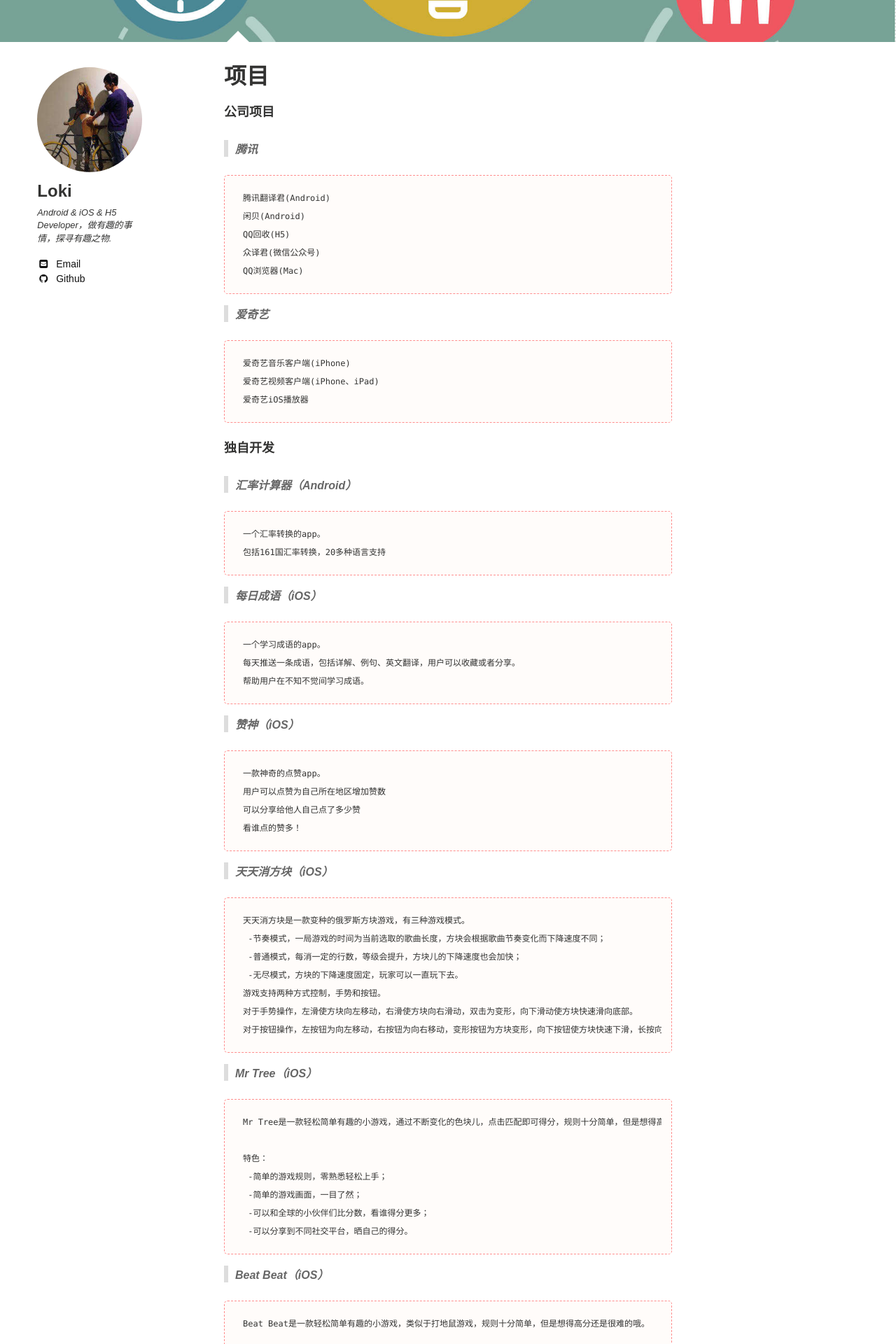
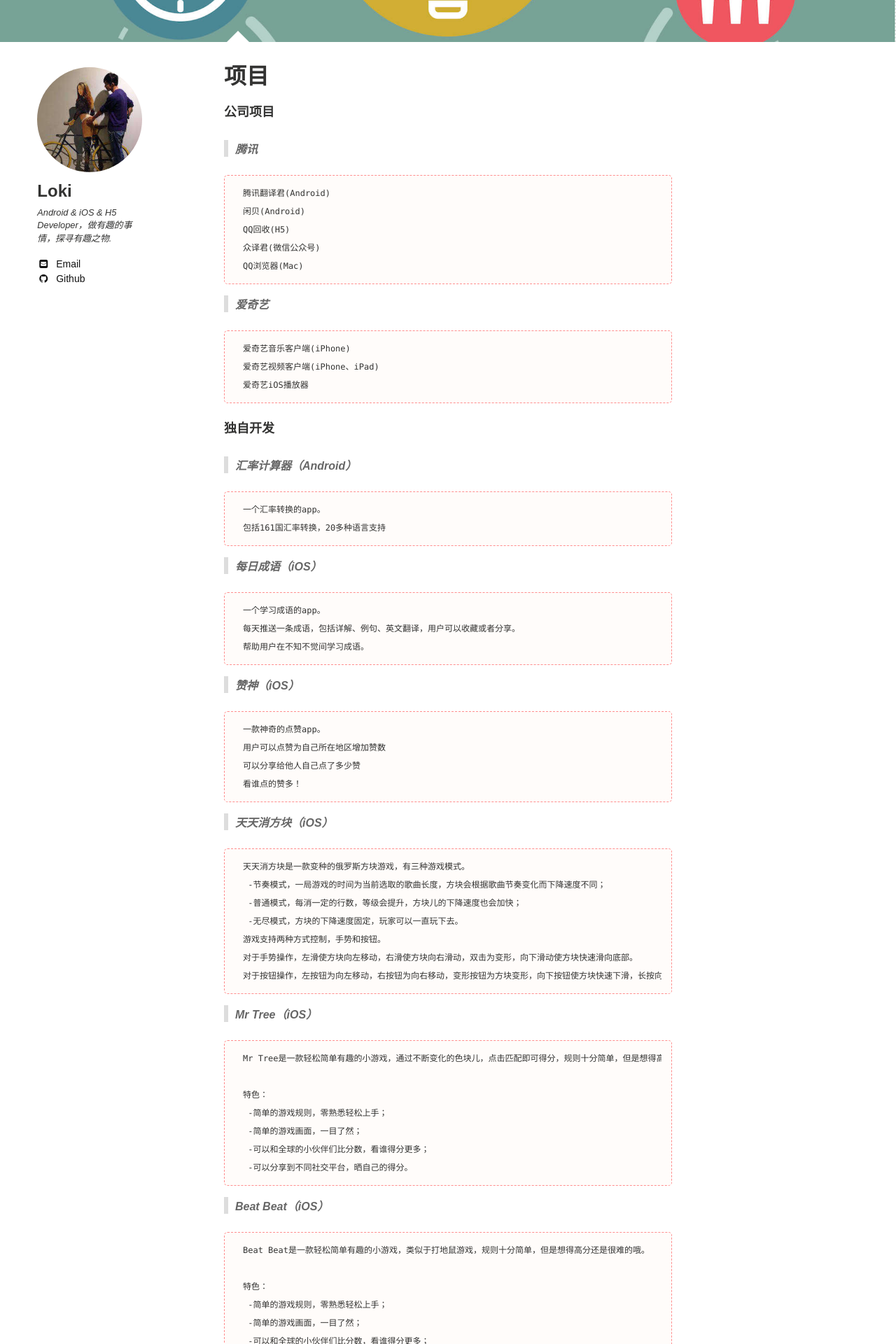
Before and after one commit to yang7229693/yang7229693.github.io, a Jekyll site: the page built from project/index.md, in a window 1280 px wide. Shown: the part 365-2285 px from the top of the page at 70% size. Built offline with Jekyll 4.4.1, drawn with Linux system fonts in a browser that asks for light colours.

Commit message:
update css

```diff
--- a/_sass/typography.scss
+++ b/_sass/typography.scss
@@ -94,8 +94,9 @@ figcaption {
    ========================================================================== */
 
 .notice {
-	margin-top: 1.5em;
-	padding: .5em 1em;
+	margin-top: 0.5em;
+	margin-bottom: 0.5em;
+	padding: 0 1em;
 	text-indent: 0;
 	@include font-rem(14);
 	background-color: #FFFCFA;
```
